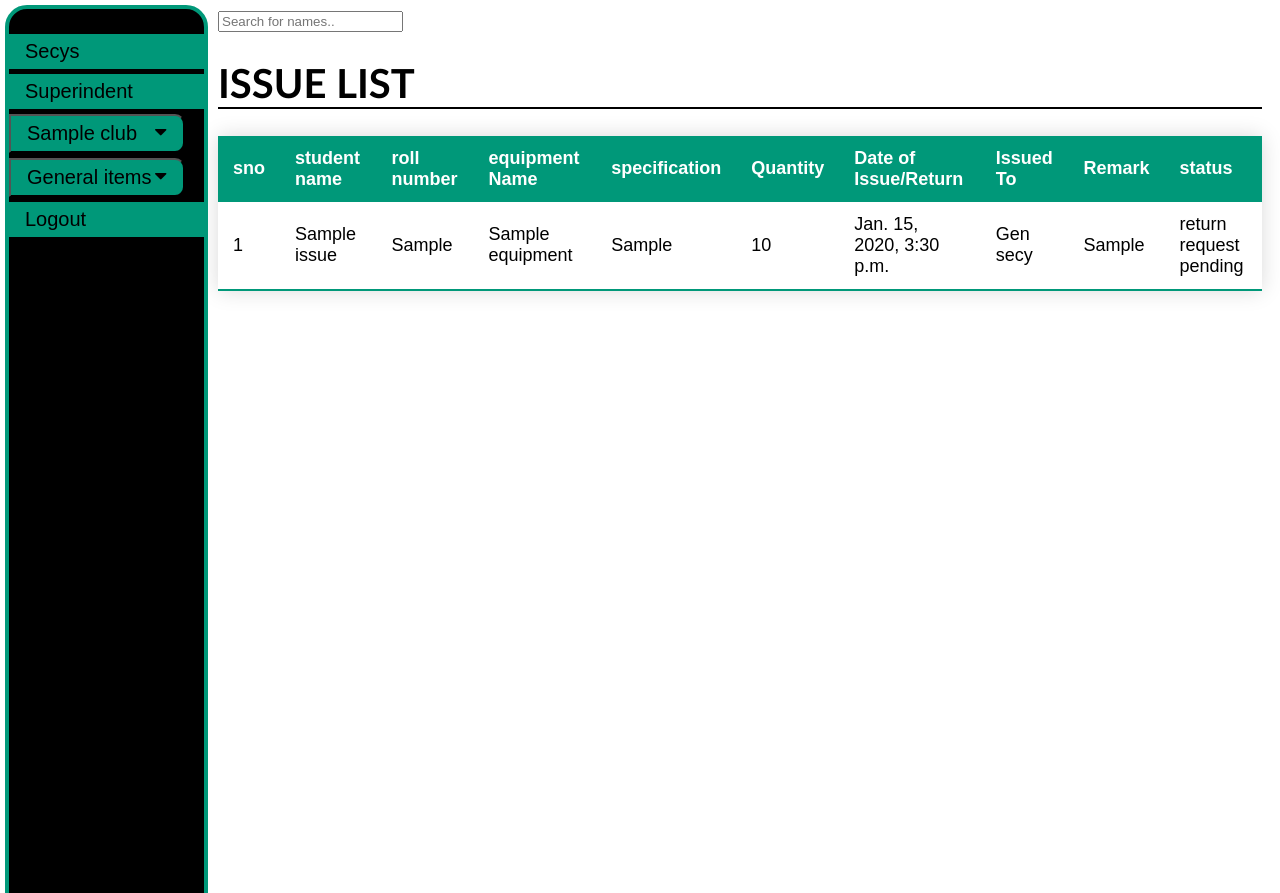
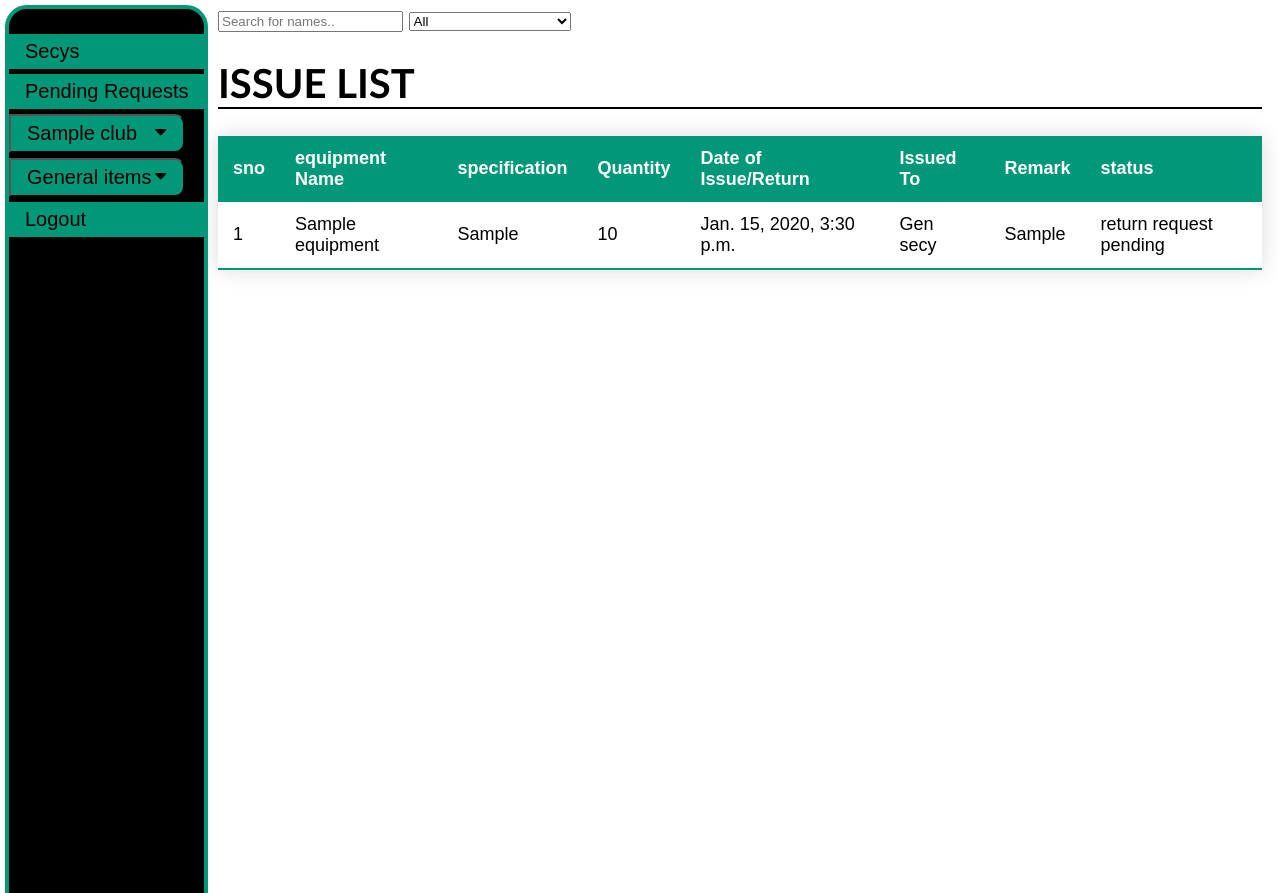
Before and after one commit to kailashnarreddy/sportproject, a Django app: page /1/IssueList/ in a window 1280 px wide. Run offline with Django 3.2, Linux system fonts and the light colour scheme; a user stored in the database is signed in; tables that the repository leaves empty hold one stand-in row (values such as "Sample post"); some libraries are stand-ins or nearby versions.

Commit message:
Pending requests

```diff
--- a/sportapp/templates/sportapp/Issue_list.html
+++ b/sportapp/templates/sportapp/Issue_list.html
@@ -1,5 +1,4 @@
-
- <!DOCTYPE html>
+<!DOCTYPE html>
 <html>
 <head>
 <meta name="viewport" content="width=device-width, initial-scale=1">
@@ -8,6 +7,10 @@
 <link rel="stylesheet" type="text/css" href="../../static/sidebar.css">
 
 </head>
+
+
+
+
 <body>
 
 <div class="sidenav">
@@ -15,7 +18,7 @@
     <a href="{% url 'clubsList' %}">Secys</a>
     {% endif %}
     {%if super %}
-    <a href="{% url 'superindent' %}">Superindent</a>
+    <a href="{% url 'superindent' %}">Pending Requests</a>
     {% endif %}
     {% if clubs_list %}
     {% for club in clubs_list %}
@@ -41,18 +44,31 @@
   <a href="{% url 'django_auth_adfs:logout' %}">Logout</a>
 </div>
 
+<script src="https://ajax.googleapis.com/ajax/libs/jquery/2.1.1/jquery.min.js"></script>
+
+
 <div class="main">
-<input type="text" id="myInput" onkeyup="myFunction()" placeholder="Search for names.." title="Type in a name">
+    <input type="text" id="myInput" onkeyup="myFunction()" placeholder="Search for names.." title="Type in a name">
+  <select id="location-select" name="locationselect">
+    <option value="">All</option>
+    <option value="issued">Issued</option>
+    <option value="returned">Returned</option>
+    <option value="issue request pending">Issue request pending</option>
+    <option value="return request pending">Return request pending</option>
+  </select>
+  <span id="filter-select-count"></span>
     <h1>
         Issue list
     </h1>
     {% if issue_list %}
-    <table style="width:100%" class="styled-table" id="myTable">
+    <table style="width:100%" class="styled-table" id = "myTable">
       <thead>
         <tr>
           <th>sno</th>
+          {% if not super%}
           <th>student name</th>
           <th>roll number</th>
+          {%  endif %}
             <th>equipment Name</th>
             <th>specification</th>
             <th>Quantity</th>
@@ -66,9 +82,11 @@
       <tbody>
       {% for obj in issue_list %}
       <tr>
-      <td></td>
+       <td></td>
+       {% if not super %}
         <td>{{obj.name}}</td>
         <td>{{obj.roll}}</td>
+        {% endif %}
         {%if obj.equipment_name %}
         <td>{{obj.equipment_name.name}}</td>
         <td>{{obj.equipment_name.specification}}</td>
@@ -100,7 +118,7 @@
         <td>issue request pending</td>
         {% else %}
         {%if obj.req%}
-       <td> issued</td>
+       <td>issued</td>
        {%else%}
        <td>issue denied</td>
        {%endif%}
@@ -117,7 +135,45 @@
   {% endif %}
 </div>
 
+ <script>
+
+
+$(document).ready(function(){
+
+  $("#location-select").change(function(){
+        // Retrieve the option value and reset the count to zero
+        var locationSelect = $(this).val(), count = 0;
+
+        $("table tr").each(function(index) {
+        if (index !== 0) {
+
+            $row = $(this);
+
+            var id = $row.find("td:eq(9)").text();
+
+            if (id.indexOf(locationSelect) !== 0) {
+                $row.hide();
+              //  $row.style.display = 'none'
+            }
+            else {
+                $row.show();
+                count++;
+
+            }
+        }
+    });
+
+
+        // Update the count
+        var numberItems = count;
+        $("#filter-select-count").text("Results = "+count);
+    });
+});
+  </script>
+
 <script>
+
+
   function myFunction() {
     var input, filter, table, tr, td, i, txtValue;
     input = document.getElementById("myInput");
@@ -125,15 +181,19 @@
     filter = input.value.toUpperCase();
     table = document.getElementById("myTable");
     tr = table.getElementsByTagName("tr");
+
     for (i = 1; i < tr.length; i++) {
+
+
+
       var tds = tr[i].getElementsByTagName("td");
 
     // hide the row
     tr[i].style.display = "none";
 
     // loop through row cells
-    for (var i2 = 1; i2 < 5; i2++) {
-
+    for (var i2 = 1; i2 <8   ; i2++) {
+          if(i2!==5 || i2!==6 ){
       // if there's a match
       if (tds[i2].innerHTML.toUpperCase().indexOf(filter) > -1) {
 
@@ -145,15 +205,13 @@
 
       }
     }
-  }
+    }
+
+    }
 }
   </script>
-
-
 <script src="../../static/sidebar.js">
 </script>
 
-
-
 </body>
 </html>
--- a/sportapp/templates/sportapp/clubs_list.html
+++ b/sportapp/templates/sportapp/clubs_list.html
@@ -14,7 +14,7 @@
     <a  href="{% url 'clubsList' %}" >Secys</a>
     {% endif %}
     {% if super%}
-    <a href="{% url 'superindent' %}" >Superindent</a>
+    <a href="{% url 'superindent' %}" >Pending Requests</a>
     {% endif %}
     {% if clubs_list %}
     {% for club in clubs_list %}
--- a/sportapp/templates/sportapp/equipments_list.html
+++ b/sportapp/templates/sportapp/equipments_list.html
@@ -14,7 +14,7 @@
     <a href="{% url 'clubsList' %}">Secys</a>
     {% endif %}
     {% if super %}
-    <a href="{% url 'superindent' %}">Superindent</a>
+    <a href="{% url 'superindent' %}">Pending Requests</a>
     {% endif %}
     {% if clubs_list %}
     {% for club in clubs_list %}
--- a/sportapp/templates/sportapp/superindent.html
+++ b/sportapp/templates/sportapp/superindent.html
@@ -12,7 +12,7 @@
 <div class="sidenav">
 
     <a href="{% url 'clubsList' %}">Secys</a>
-    <a href="{% url 'superindent' %}">Superindent</a>
+    <a href="{% url 'superindent' %}">Pending Requests</a>
     {% if clubs_list %}
     {% for club in clubs_list %}
   <button class="dropdown-btn">{{club.name}}
```
Also changed, not shown: sportapp/templates/sportapp/general.html (+5 -2 lines).
